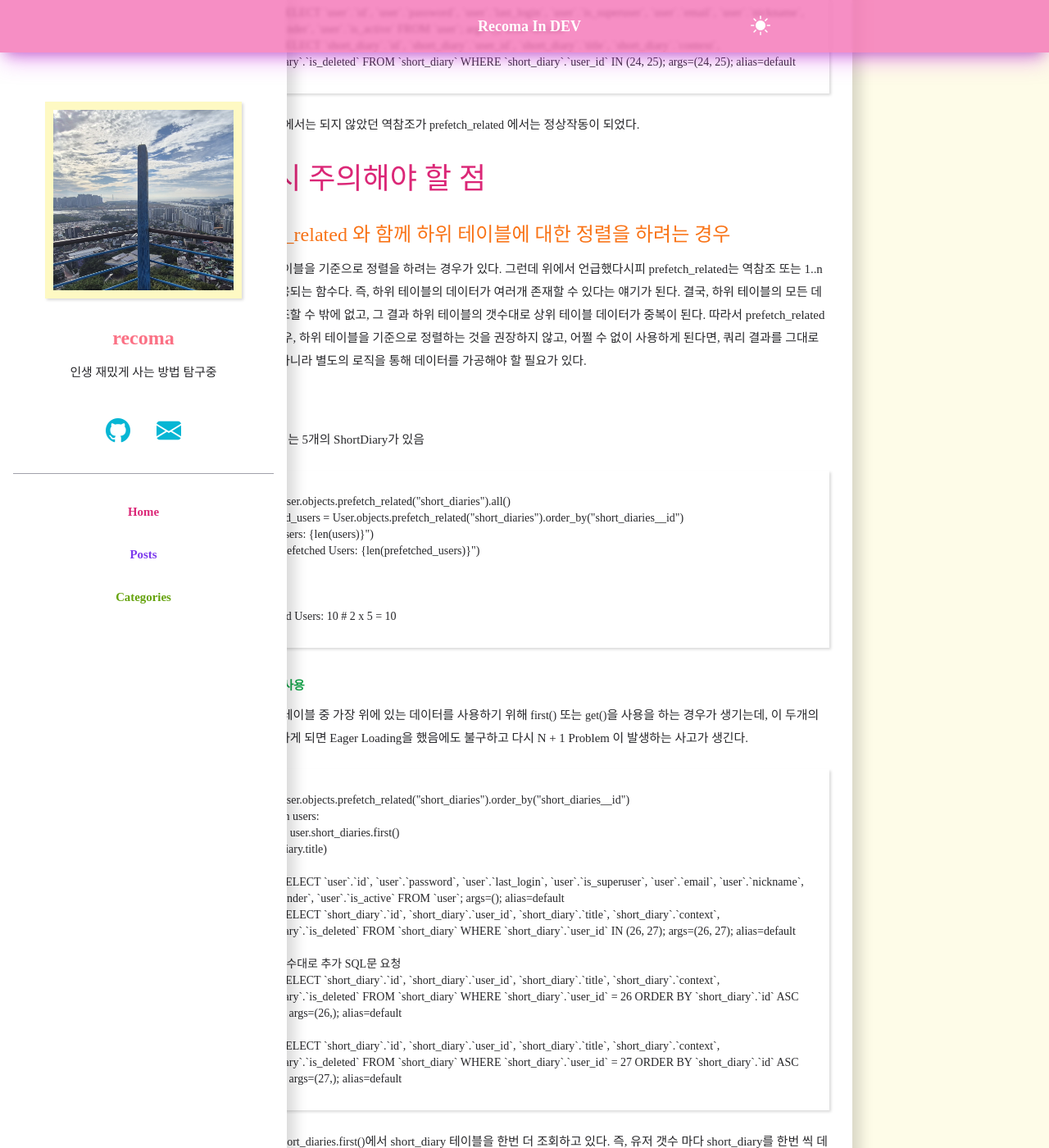
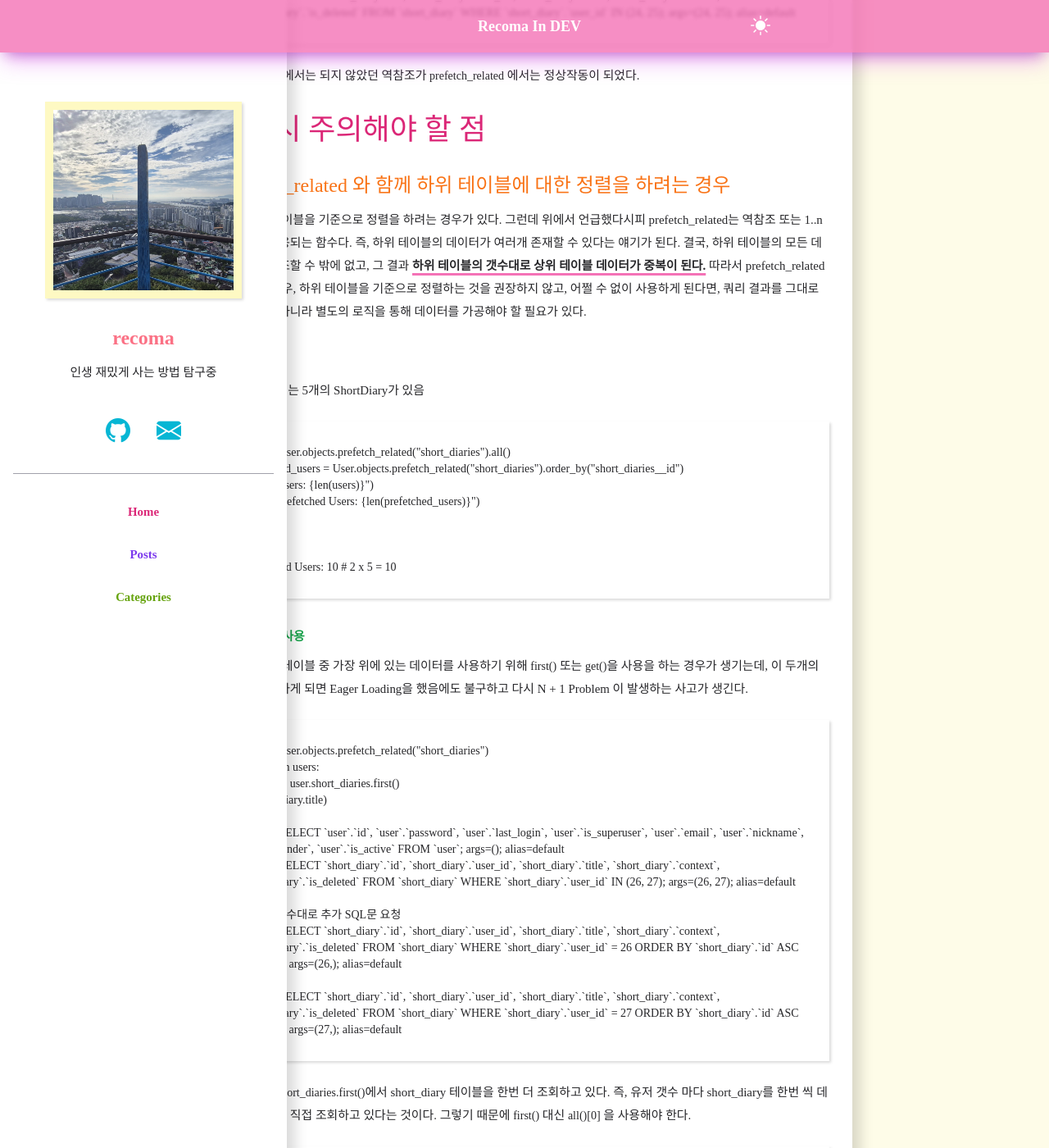
Before and after one commit to recoma96/recoma96.github.io, a Jekyll site: the page built from _posts/2024-12-12-django-n1-problem.md, in a window 1280 px wide and 1400 px high, scrolled down 4069 px. Shown: the whole window at 82% size. Built offline with Jekyll 4.4.1, drawn with Linux system fonts in a browser that asks for light colours; some web fonts are replaced; a style sheet for code colours, icons or effects is not loaded; some of the changed text lies outside the part shown.

Commit message:
blog: n+1 problem 오타 수정

````diff
--- a/_posts/2024-12-12-django-n1-problem.md
+++ b/_posts/2024-12-12-django-n1-problem.md
@@ -30,8 +30,6 @@
 예를 들어 어떤 사용자가 작성한 짧은 게시물들을 조회한다고 할때, 아래와 같이 코드를 작성할 것이다.
 
 ```python
->>> user = User.objects.first()
-(0.001) SELECT `user`.`id`, `user`.`password`, `user`.`last_login`, `user`.`is_superuser`, `user`.`email`, `user`.`nickname`, `user`.`gender`, `user`.`is_active` FROM `user` ORDER BY `user`.`id` ASC LIMIT 1; args=(); alias=default
 >>> diaries = ShortDiary.objects.filter(user=user).all()
 >>> print(diaries)
 (0.001) SELECT `short_diary`.`id`, `short_diary`.`user_id`, `short_diary`.`title`, `short_diary`.`context`, `short_diary`.`is_deleted` FROM `short_diary` WHERE `short_diary`.`user_id` = 16 LIMIT 21; args=(16,); alias=default
@@ -59,7 +57,7 @@
 (0.000) SELECT `user`.`id`, `user`.`password`, `user`.`last_login`, `user`.`is_superuser`, `user`.`email`, `user`.`nickname`, `user`.`gender`, `user`.`is_active` FROM `user` WHERE `user`.`id` = 20 LIMIT 21; args=(20,); alias=default
 ```
 
-ShortDiary(일기장)를 조회하고. 각각의 일기장을 누가 썼는지 출력 하는 코드다. RAW Query라면 JOIN문 한번에 가져올 수 있지만 여기는 ORM이다. Lazy Loading 방식이기 때문에 일기장 주인(User)을 출력하기 전 까지 아무것도 안하다가. 출력하는 순간 (`print(diary.user)`)이 되서야 SQL문을 날린다. 이걸 일기 갯수(diaries)대로 반복을 하게 되고 결국 N + 1 Problem이 발생하게 된다. 결국 DB에 불필요한 요청을 보내는 꼴이 되고, 이는 서버와 DB 둘다 불필요한 트래픽으로 인해 성능저하가 발생하게 된다.
+ShortDiary(일기장)를 조회하고. 각각의 일기장을 누가 썼는지 출력 하는 코드다. RAW Query라면 JOIN문 한번에 가져올 수 있지만 여기는 ORM이다. Lazy Loading 방식이기 때문에 일기장 주인(User)을 출력하기 전 까지 아무것도 안하다가. 출력하는 순간(`print(diary.user)`)이 되서야 SQL문을 날린다. 이걸 일기 갯수(diaries)대로 반복을 하게 되고 결국 N + 1 Problem이 발생하게 된다. 결국 DB에 불필요한 요청을 보내는 꼴이 되고, 이는 서버와 DB 둘다 불필요한 트래픽으로 인해 성능저하가 발생하게 된다.
 
 <br>
 
@@ -152,7 +150,7 @@
 
 ## prefetch_related 와 함께 하위 테이블에 대한 정렬을 하려는 경우
 
-간혹 하위 테이블을 기준으로 정렬을 하려는 경우가 있다. 그런데 위에서 언급했다시피 prefetch_related는 역참조 또는 1..n대다에서 사용되는 함수다. 즉, 하위 테이블의 데이터가 여러개 존재할 수 있다는 얘기가 된다. 결국, 하위 테이블의 모든 데이터들을 참조할 수 밖에 없고, 그 결과 하위 테이블의 갯수대로 상위 테이블 데이터가 중복이 된다. 따라서 prefetch_related를 사용할 경우, 하위 테이블을 기준으로 정렬하는 것을 권장하지 않고, 어쩔 수 없이 사용하게 된다면, 쿼리 결과를 그대로 사용하는게 아니라 별도의 로직을 통해 데이터를 가공해야 할 필요가 있다.
+간혹 하위 테이블을 기준으로 정렬을 하려는 경우가 있다. 그런데 위에서 언급했다시피 prefetch_related는 역참조 또는 1..n대다에서 사용되는 함수다. 즉, 하위 테이블의 데이터가 여러개 존재할 수 있다는 얘기가 된다. 결국, 하위 테이블의 모든 데이터들을 참조할 수 밖에 없고, 그 결과 **하위 테이블의 갯수대로 상위 테이블 데이터가 중복이 된다.** 따라서 prefetch_related를 사용할 경우, 하위 테이블을 기준으로 정렬하는 것을 권장하지 않고, 어쩔 수 없이 사용하게 된다면, 쿼리 결과를 그대로 사용하는게 아니라 별도의 로직을 통해 데이터를 가공해야 할 필요가 있다.
 
 
 ### 예시
@@ -176,7 +174,7 @@
 참조된 하위 테이블 중 가장 위에 있는 데이터를 사용하기 위해 `first()` 또는 `get()`을 사용을 하는 경우가 생기는데, 이 두개의 함수를 사용하게 되면 Eager Loading을 했음에도 불구하고 다시 N + 1 Problem 이 발생하는 사고가 생긴다.
 
 ```python
-users = User.objects.prefetch_related("short_diaries").order_by("short_diaries__id")
+users = User.objects.prefetch_related("short_diaries")
 for user in users:
     diary = user.short_diaries.first()
     print(diary.title)
````
Also changed, not shown: other parts of _posts/2024-12-12-django-n1-problem.md (+2 -2 lines).
